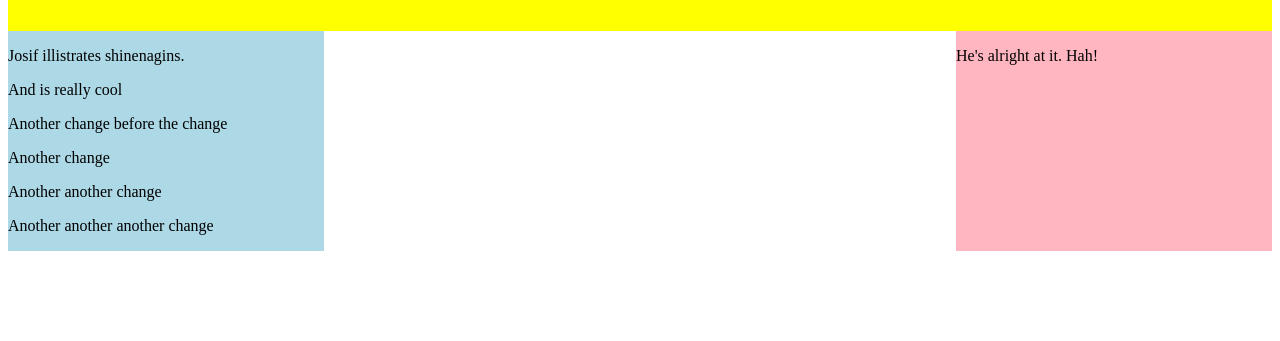
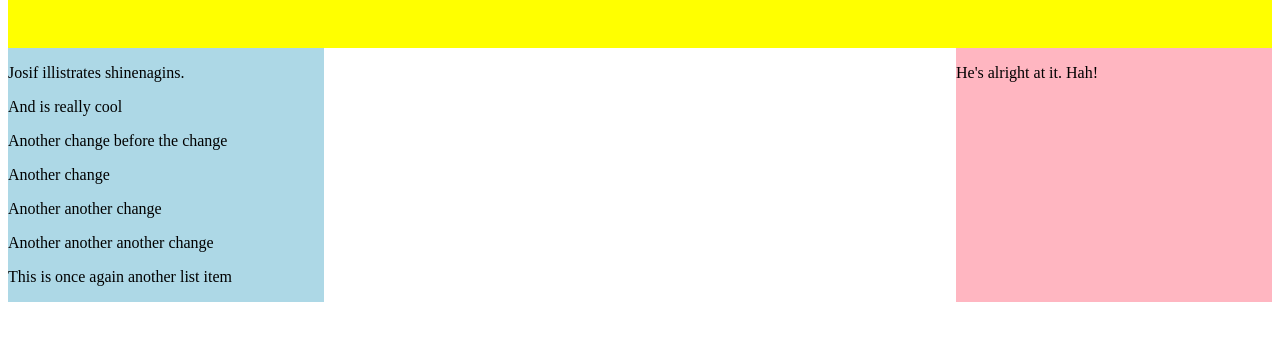
Before and after one commit to Josifraburn/git-working-together, a plain HTML site: page index.html in a window 1280 px wide. Shown: the part 87-428 px from the top of the page. Drawn offline with Linux system fonts and the light colour scheme.

Commit message:
I changed a line in the index.html

```diff
--- a/index.html
+++ b/index.html
@@ -17,6 +17,7 @@
                     <p>Another change</p>
                     <p>Another another change</p>
                     <p>Another another another change</p>
+                    <p>This is once again another list item</p>
                 </div>
                 <div class='opinion'>
                     <p>He's alright at it. Hah!</p>
```
